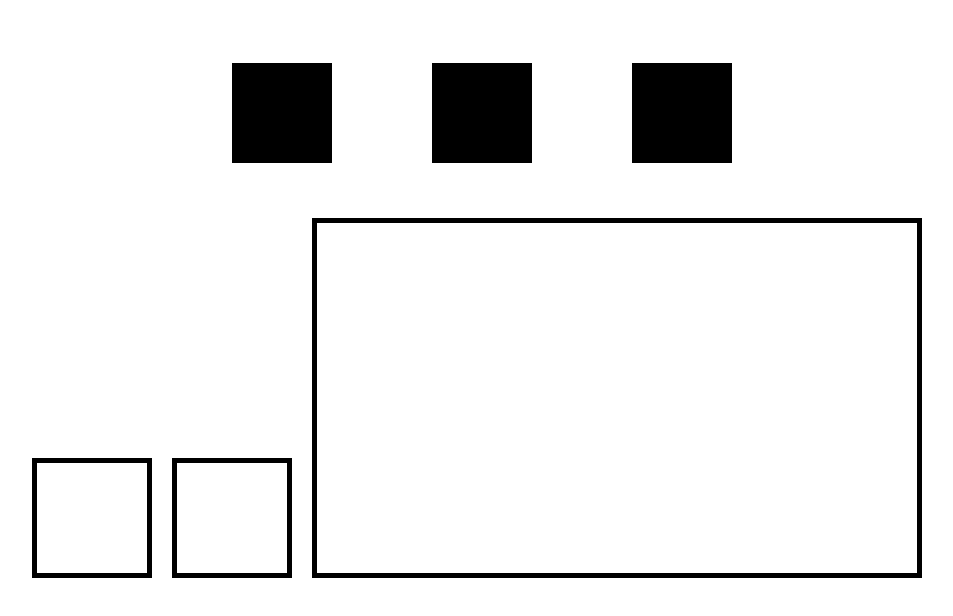
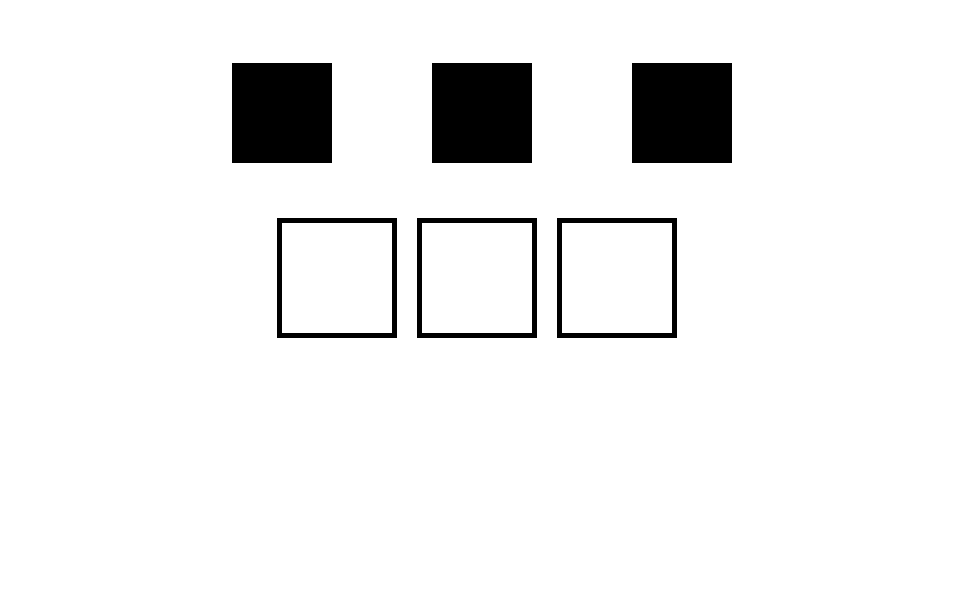
Before and after one commit to kang-chen/drag-and-drop-out, a website with bundled scripts: page index.html in a window 1280 px wide. Shown: the whole page, without its empty margins (163-1116 px from the left). Built offline with nearby package versions, Linux system fonts and the light colour scheme.

Commit message:
test files init

```diff
--- a/index.html
+++ b/index.html
@@ -7,19 +7,15 @@
         <link rel="stylesheet" type="text/css" href="screen.css">
     </head>
     <body>
-        <!-- Enter your HTML code here -->
         <div id="container-box">
             <div id="draggable-box-1" class="box" draggable="true" data-pairing-key='1'>INNER text </div>
             <div id="draggable-box-2" class="box" draggable="true" data-pairing-key='2'>INNER text </div>
             <div id="draggable-box-3" class="box" draggable="true" data-pairing-key='3'>INNER text </div>
         </div>
         <div id="container-drop">
-            <div id="drop-zone" class="holder" data-pairing-key='1'>
-            </div>
-            <div id="drop-zone-2" class="holder" data-pairing-key='2'>
-            </div>
-            <div id="drop-zone-3" class="holder" data-pairing-key='3'>
-            </div>
+            <div id="drop-zone-1" class="drop-zone" data-pairing-key='1'></div>
+            <div id="drop-zone-2" class="drop-zone" data-pairing-key='2'></div>
+            <div id="drop-zone-3" class="drop-zone" data-pairing-key='3'></div>
         </div>
         <script src="main.js" type="module" charset="utf-8"></script>
     </body>
--- a/main.js
+++ b/main.js
@@ -1,5 +1,5 @@
 import DnD from './index.js';
 
-const dnd = new DnD('holder', 'box');
+const dnd = new DnD('drop-zone');
 
 dnd.init();
--- a/screen.css
+++ b/screen.css
@@ -17,7 +17,7 @@ body {
     background-color: black;
 }
 
-  .holder {
+.drop-zone {
     height: 110px;
     width: 110px;
     margin: 10px;
@@ -46,11 +46,6 @@ body {
     transition: width 2s linear 1s;
   }
 
-/* #drop-zone-2 {
-  width: 800px;
-  height: 600px;
-} */
-
 #container-box {
     display: flex;
     flex-direction: row;
@@ -64,8 +59,3 @@ body {
     flex-direction: row;
     align-items: flex-end;
 }
-
-#drop-zone-3 {
-    height: 350px;
-    width: 600px;
-}
```
Lines whose indentation alone changed are shown as unchanged.
